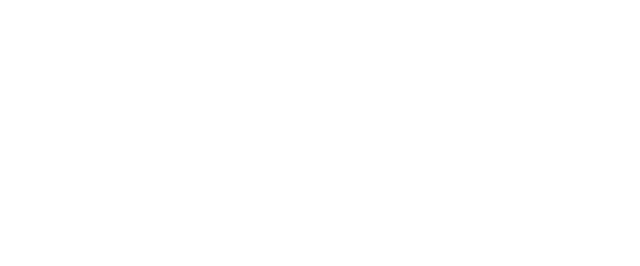
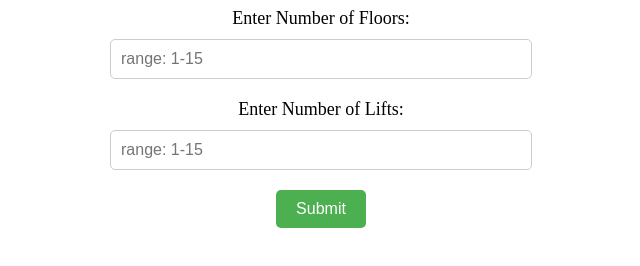
Before and after one commit to HarshDobariya79/lift-simulation-task, a plain HTML site: page index.html in a window 1280 px wide. Shown: the whole page, without its empty margins (319-959 px from the left). Drawn offline with Linux system fonts and the light colour scheme.

Commit message:
FEATURE: Generate floors based on user inputs
- User can input the number of floors and lifts
- Web page will be generated with floors, lifts and buttons

```diff
--- a/index.html
+++ b/index.html
@@ -1,5 +1,6 @@
 <!DOCTYPE html>
 <html lang="en">
+
 <head>
     <meta charset="UTF-8">
     <meta http-equiv="X-UA-Compatible" content="IE=edge">
@@ -7,8 +8,20 @@
     <title>Lift Simulation Task</title>
     <link rel="stylesheet" href="style.css">
 </head>
+
 <body>
+    <div id="main-container">
+        <form name="initialize">
+            <label for="floors">Enter Number of Floors:</label>
+            <input type="number" id="floors" name="floors" placeholder="range: 1-15" min="1" max="15">
 
+            <label for="lifts">Enter Number of Lifts:</label>
+            <input type="number" id="lifts" name="lifts" placeholder="range: 1-15" min="1" max="15">
+
+            <input type="submit" value="Submit" onclick="initializeFloors()">
+        </form>
+    </div>
     <script src="main.js"></script>
 </body>
+
 </html>
--- a/main.js
+++ b/main.js
@@ -0,0 +1,85 @@
+const initializeFloors = () => {
+    const numberOfFloors = document.querySelector('#floors').value;
+    const numberOfLifts = document.querySelector('#lifts').value;
+
+    const main_container = document.querySelector("#main-container");
+    main_container.innerHTML = "";
+
+    for (let i = numberOfFloors; i > 0; i--) {
+
+        // Create floor element
+        const floor = document.createElement("div");
+        floor.style.display = "flex";
+        floor.style.justifyContent = "space-between";
+        floor.style.alignItems = "center";
+        floor.style.width = "100%";
+        floor.style.height = "120px";
+        floor.style.borderBottom = "3px solid gray";
+        floor.classList.add("floor");
+        floor.setAttribute("data-floor", i.toString());
+
+        // Create up and down buttons for the floor
+        const controllerButtons = document.createElement("div");
+        controllerButtons.style.marginLeft = "20px";
+        controllerButtons.style.marginRight = "20px";
+        controllerButtons.style.display = "flex";
+        controllerButtons.style.flexDirection = "column";
+        controllerButtons.style.justifyContent = "center";
+
+        const upArrowButton = document.createElement("button");
+        upArrowButton.style.margin = "1px"
+        upArrowButton.style.border = "none"
+
+        const upArrowIcon = document.createElement("img");
+        upArrowIcon.style.userSelect = "none";
+        upArrowIcon.style.moz
+        upArrowIcon.src = "up-arrow.png";
+        upArrowIcon.style.width = "12px";
+        upArrowIcon.style.padding = "3px"
+        upArrowButton.appendChild(upArrowIcon);
+
+        const downArrowButton = document.createElement("button");
+        downArrowButton.style.margin = "1px"
+        downArrowButton.style.border = "none"
+
+        const downArrowIcon = document.createElement("img");
+        downArrowIcon.style.userSelect = "none";
+        downArrowIcon.src = "down-arrow.png";
+        downArrowIcon.style.width = "12px";
+        downArrowIcon.style.padding = "3px"
+        downArrowButton.appendChild(downArrowIcon);
+
+        controllerButtons.appendChild(upArrowButton);
+        controllerButtons.appendChild(downArrowButton);
+
+        // Add lifts to the 1st floor by default
+        if (i == 1) {
+            const liftContainer = document.createElement('div');
+            liftContainer.style.display = "flex";
+            liftContainer.style.justifyContent = "space-evenly";
+            liftContainer.appendChild(controllerButtons);
+            for (let j = 0; j < numberOfLifts; j++) {
+                const lift = document.createElement('div');
+                lift.style.height = "100px";
+                lift.style.width = "70px";
+                lift.style.margin = "10px";
+                lift.style.backgroundColor = "#4CAF50";
+                lift.setAttribute('data-lift', j.toString());
+                lift.setAttribute('data-status', 'Available');
+
+                lift.setAttribute('data-lift', i);
+                liftContainer.appendChild(lift);
+            }
+            floor.appendChild(liftContainer);
+        } else {
+            floor.appendChild(controllerButtons);
+        }
+
+        const floorNum = document.createElement('div');
+        floorNum.innerText = `Floor ${i}`;
+        floorNum.style.fontWeight = "bold";
+        floor.appendChild(floorNum);
+
+        main_container.appendChild(floor);
+    }
+}
--- a/style.css
+++ b/style.css
@@ -0,0 +1,59 @@
+/* form styles */
+
+form {
+    display: flex;
+    flex-direction: column;
+    align-items: center;
+}
+
+label {
+    font-size: 18px;
+    margin-bottom: 10px;
+}
+
+input[type="number"] {
+    padding: 10px;
+    font-size: 16px;
+    border-radius: 5px;
+    border: 1px solid #ccc;
+    width: 100%;
+    max-width: 400px;
+    margin-bottom: 20px;
+}
+
+input[type="submit"] {
+    background-color: #4CAF50;
+    color: white;
+    padding: 10px 20px;
+    border: none;
+    border-radius: 5px;
+    font-size: 16px;
+    cursor: pointer;
+}
+
+input[type="submit"]:hover {
+    background-color: #3e8e41;
+}
+
+/* floor button styles */
+
+button img {
+    user-select: none;
+    -moz-user-select: none;
+    -webkit-user-select: none;
+    -ms-user-select: none;
+    pointer-events: none;
+}
+
+button {
+    transition: 0.2s ease;
+}
+
+button:hover {
+    cursor: pointer;
+    background-color: darkcyan;
+}
+
+button:active {
+    background-color: rgb(1, 105, 105);
+}
```
Also changed, not shown: down-arrow.png (added), up-arrow.png (added).
